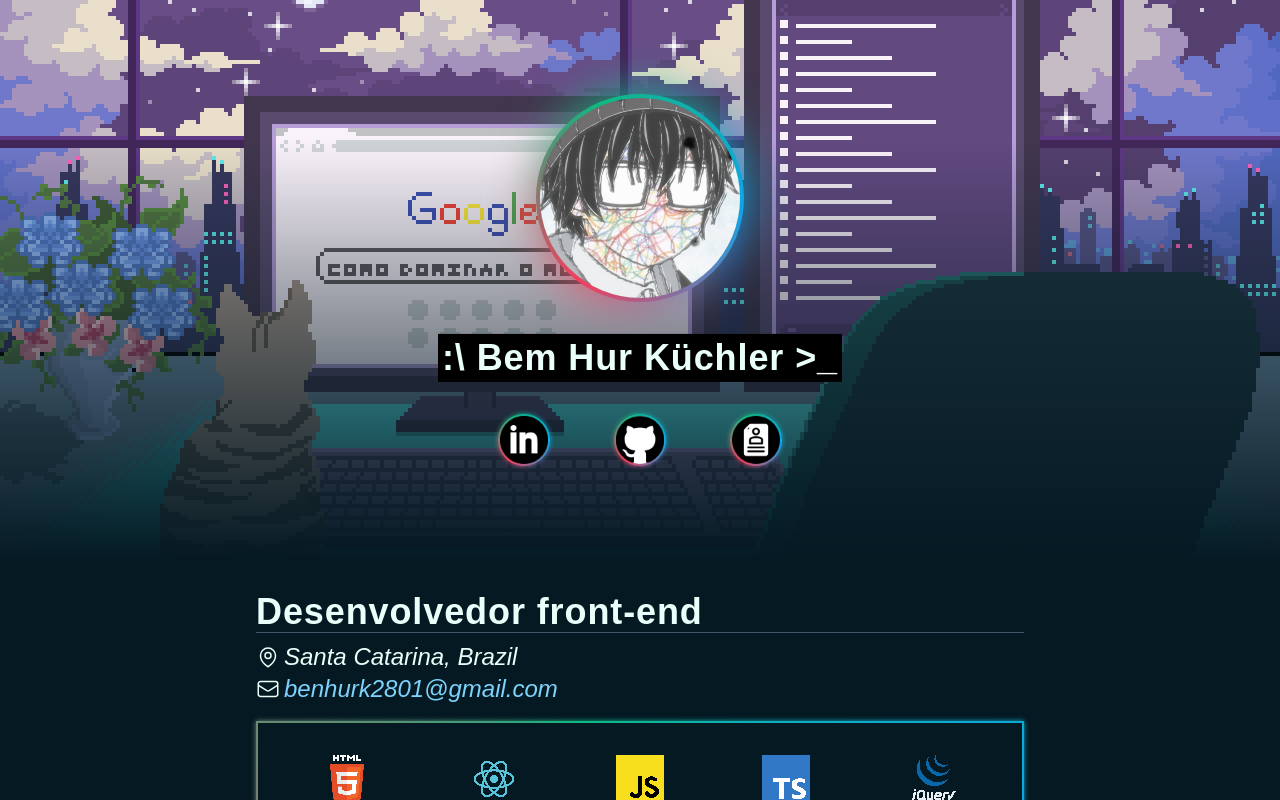
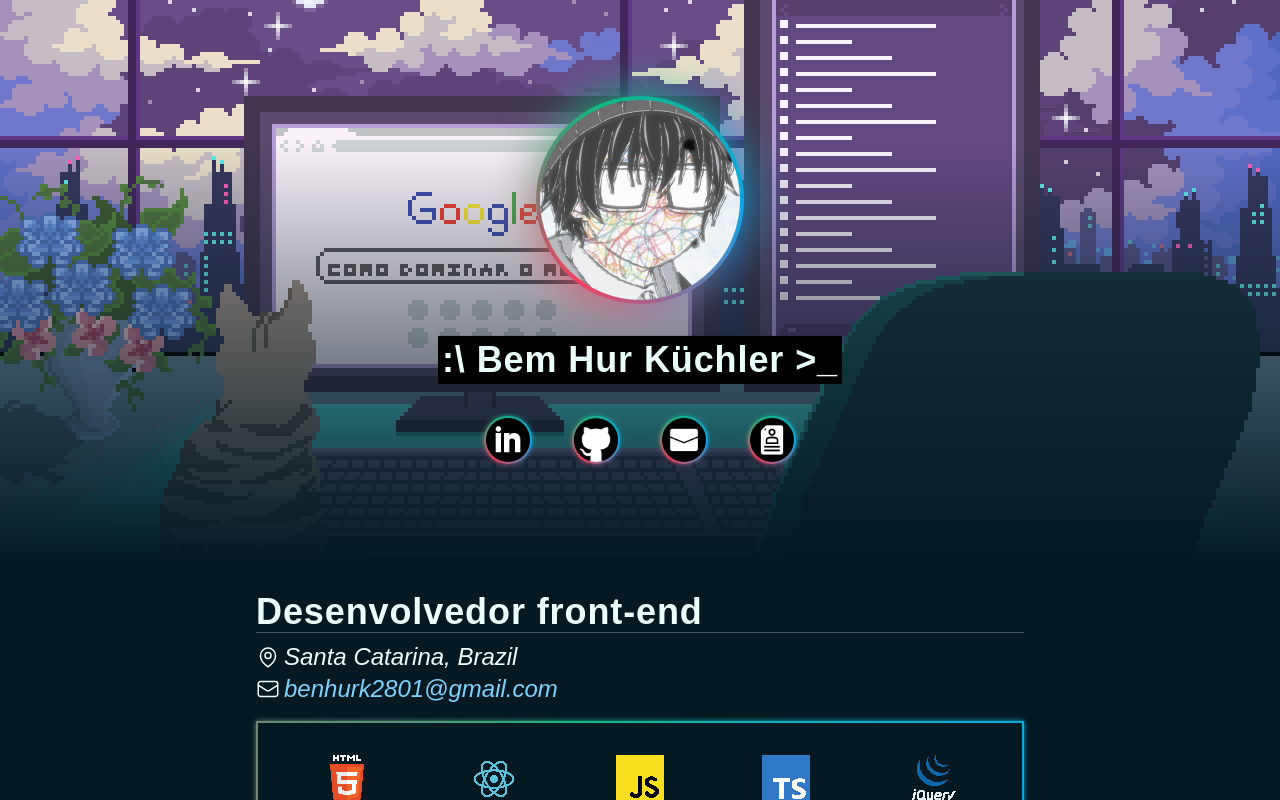
Before and after one commit to benhurk/Benhur-Dev, a React (Vite) app: page / in a window 1280 px wide. Shown: the top 800 px of the page. Built offline with nearby package versions, Linux system fonts and the light colour scheme; a web font is replaced by a local one.

Commit message:
Added the email icon and made all of them HoverIcons

```diff
--- a/src/components/Header/index.tsx
+++ b/src/components/Header/index.tsx
@@ -1,6 +1,8 @@
 import cvIcon from '../../assets/cv-icon.png';
 import gitIcon from '../../assets/github-icon.png';
+import emailIcon from '../../assets/email-icon.png';
 import linkedIcon from '../../assets/linkedin-icon.png';
+import HoverIcon from '../HoverIcon';
 
 export default function Header() {
     return (
@@ -17,15 +19,18 @@ export default function Header() {
                     <span>{'>'}</span>
                     <span className='animate-blink'>_</span>
                 </div>
-                <div className="flex lg:gap-16 md:gap-10 gap-8 justify-center">
-                    <a href="https://linkedin.com/in/bem-hur-kuchler" target='_blank' className='glow glow-sm glow-rgb rounded-full'>
-                        <img className='lg:w-12 w-11' src={linkedIcon} alt="LinkedIn" />
+                <div className="flex md:gap-10 gap-8 justify-center">
+                    <a href="https://linkedin.com/in/bem-hur-kuchler" target='_blank'>
+                        <HoverIcon img={linkedIcon} text='LinkedIn' className='lg:w-12 w-11 glow glow-sm glow-rgb rounded-full' />
                     </a>
-                    <a href="https://github.com/benhurk" target='_blank' className='glow glow-sm glow-rgb rounded-full'>
-                        <img className='lg:w-12 w-11' src={gitIcon} alt="GitHub" />
+                    <a href="https://github.com/benhurk" target='_blank'>
+                        <HoverIcon img={gitIcon} text='GitHub' className='lg:w-12 w-11 glow glow-sm glow-rgb rounded-full' />
                     </a>
-                    <a href="" className='glow glow-sm glow-rgb rounded-full'>
-                        <img className='lg:w-12 w-11' src={cvIcon} alt="CV" />
+                    <a href='mailto:benhurk2801@gmail.com' target='_blank'>
+                        <HoverIcon img={emailIcon} text='Email' className='lg:w-12 w-11 glow glow-sm glow-rgb rounded-full' />
+                    </a>
+                    <a href="" target='_blank'>
+                        <HoverIcon img={cvIcon} text='CV' className='lg:w-12 w-11 glow glow-sm glow-rgb rounded-full' />
                     </a>
                 </div>
             </div>
```
Also changed, not shown: src/assets/email-icon.png (added).
